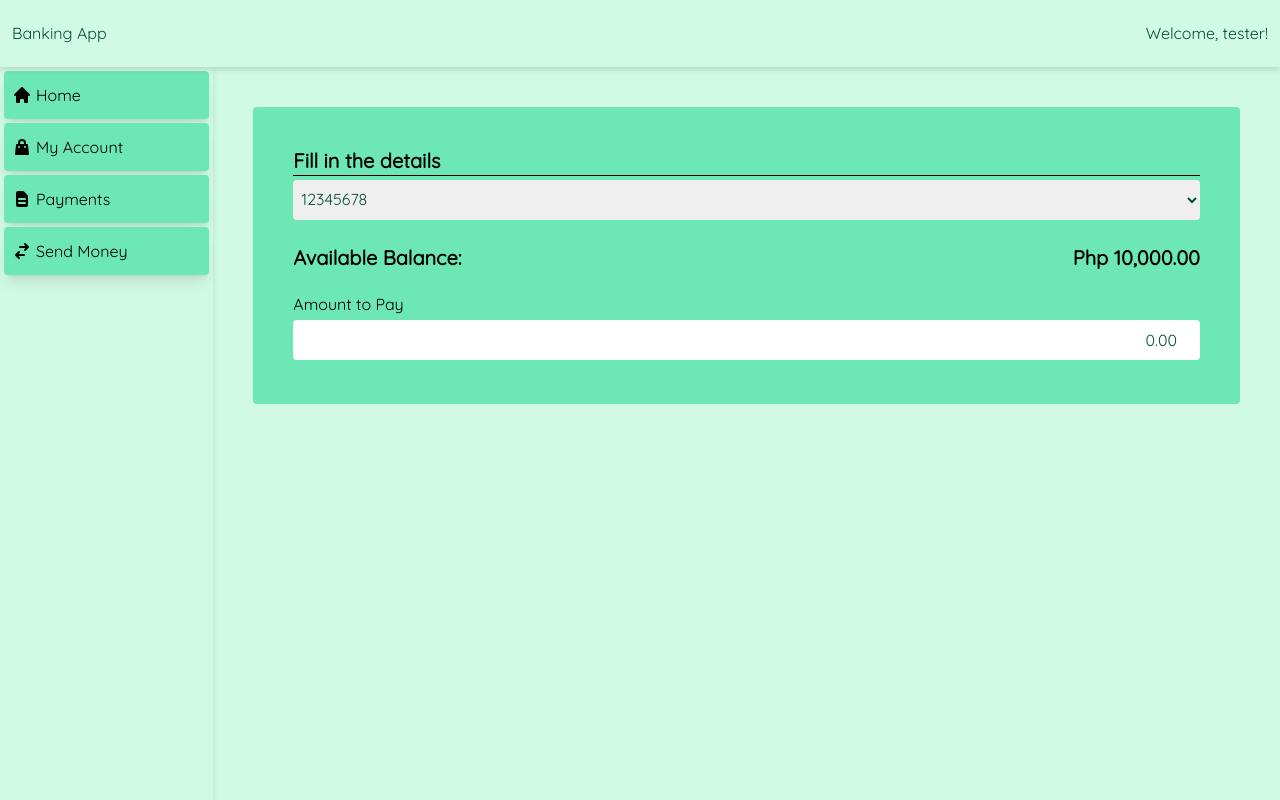
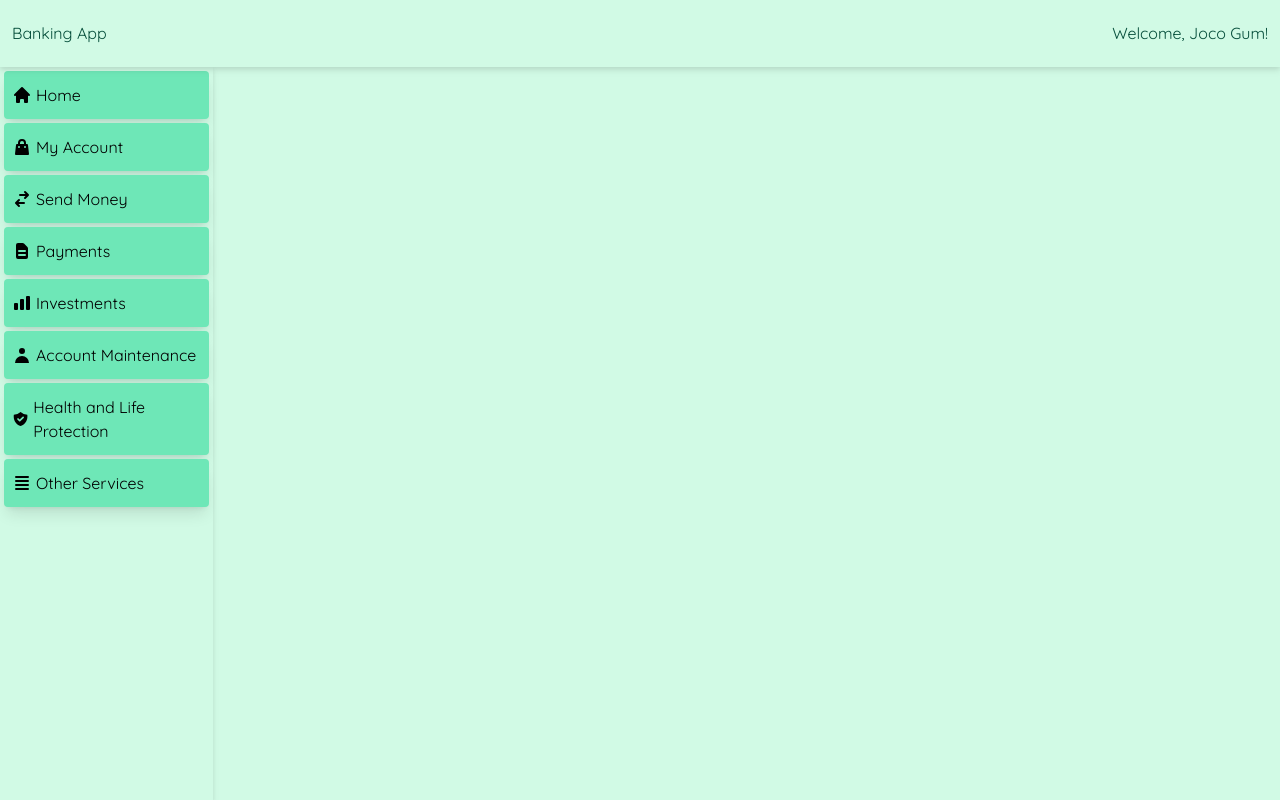
Before and after one commit to jocogum10/banking-app, a React (Create React App) app: page /pay-bills in a window 1280 px wide. Built offline with nearby package versions, Linux system fonts and the light colour scheme.

Commit message:
changed data structure

```diff
--- a/src/App.js
+++ b/src/App.js
@@ -1,34 +1,31 @@
+import { useEffect, useState } from 'react';
 import Content from './components/Content';
 import Navbar from './components/Navbar';
 import Sidebar from './components/Sidebar';
 
 function App() {
   // variables
-  const user = {
-    username: 'tester',
+  const [ data, setData ] = useState({
+    username: 'Joco Gum',
     password: 'test123',
-    email: 'test@test.com',
-    accounts: [
-      {account_type : 'Savings', account_number: '12345678', balance : '10000.00'},
-      {account_type : 'Checking', account_number: '1234512', balance : '20000.00'},
-      {account_type : 'Savings', account_number: '3246234', balance : '450452.00'},
-      {account_type : 'Checking', account_number: '7896389', balance : '4527.51'},
-      {account_type : 'Savings', account_number: '8937453', balance : '54289274.54'},
-      {account_type : 'Checking', account_number: '83987963', balance : '7827452.96'},
-    ],
-  }
-  const expenseItem = {
-    name: '',
-    cost: '',
-    owner: '',
-  }
+    email: 'test@example.com',
+    balance: '10000.00',
+    account_type: 'Savings',
+    account_number: '1111111',
+    expenseItems: [{cost: '', reason:''},],
+  })
+
+  useEffect(() => {
+    console.log('App data:', data)
+  }, [data]);
+
 
   // return
   return (
     <div className="grid grid-cols-12 grid-rows-12 font-Quicksand min-h-screen">
-      <Navbar name={user.username} />
+      <Navbar username={data.username} />
       <Sidebar />
-      <Content accounts={user.accounts} name={user.username} />
+      <Content data={data} setData={setData}/>
     </div>
   );
 }
--- a/src/components/Content.jsx
+++ b/src/components/Content.jsx
@@ -1,28 +1,23 @@
 import { BrowserRouter, Routes, Route } from "react-router-dom";
 import Account from "../pages/Account";
-import AccountDetails from "../pages/AccountDetails";
 import ComingSoon from "../pages/ComingSoon";
 import Home from "../pages/Home";
-import PayBills from "../pages/PayBills";
-import TransferMoney from "../pages/TransferMoney";
+import Payments from "../pages/Payments";
+import SendMoney from "../pages/SendMoney";
 
 
-function Content ({name, accounts}) {
+function Content (props) {
+    const {data: {username, balance, account_type, account_number}, setData} = props
 
-    const homePage = <Home name={name} />
-    const accountPage = accounts.map((account) => {
-        return <Account
-                    key={account.account_number}
-                    balance={account.balance}
-                    account_type={account.account_type}
-                    account_number={account.account_number}
+    const homePage = <Home username={username} />
+    const accountPage = <Account
+                    balance={balance}
+                    account_type={account_type}
+                    account_number={account_number}
                     />
-    });
-
-    const transferPage = <TransferMoney accounts={accounts} />
-    const payBills = <PayBills accounts={accounts} />
+    const sendMoneyPage = <SendMoney balance={balance} account_type={account_type} account_number={account_number} />
+    const paymentsPage = <Payments balance={balance} account_type={account_type} account_number={account_number} setData={setData}/>
     const comingSoon = <ComingSoon />
-    const accountDetails = <AccountDetails accounts={accounts} />
 
     return (
         <BrowserRouter>
@@ -31,13 +26,12 @@ function Content ({name, accounts}) {
                     <Route path='/banking-app' element={homePage}/>
                     <Route path='/' element={homePage}/>
                     <Route path='/my-account' element={accountPage}/>
-                    <Route path='/transfer-money' element={transferPage}/>
-                    <Route path='/pay-bills' element={payBills}/>
+                    <Route path='/send-money' element={sendMoneyPage}/>
+                    <Route path='/payments' element={paymentsPage}/>
                     <Route path='/investments' element={comingSoon}/>
                     <Route path='/account-maintenance' element={comingSoon}/>
                     <Route path='/life--health-protection' element={comingSoon}/>
                     <Route path='/other-services' element={comingSoon}/>
-                    <Route path='/my-account/account-details/:accountNumber' element={accountDetails}/>
                 </Routes>
             </div>
         </BrowserRouter>
--- a/src/components/Navbar.jsx
+++ b/src/components/Navbar.jsx
@@ -1,8 +1,11 @@
-function Navbar ({name}) {
+function Navbar (props) {
+    const { username } = props
     return (
         <div className="bg-emerald-100 text-emerald-900 col-span-full row-start-1 flex justify-between items-center drop-shadow-md z-10">
-            <h1 className="mx-3">Banking App</h1>
-            <h1 className="mx-3">Welcome, {name}!</h1>
+            <h1 className="mx-3">
+                <a href="/" >Banking App</a>
+            </h1>
+            <h1 className="mx-3">Welcome, {username}!</h1>
         </div>
 
     )
--- a/src/components/Sidebar.jsx
+++ b/src/components/Sidebar.jsx
@@ -1,17 +1,16 @@
-// import {HomeIcon, ShoppingBagIcon, SwitchHorizontalIcon, DocumentTextIcon, ChartBarIcon, UserIcon, ShieldCheckIcon, ViewListIcon} from '@heroicons/react/solid'
-import {HomeIcon, ShoppingBagIcon, SwitchHorizontalIcon, DocumentTextIcon } from '@heroicons/react/solid'
+import {HomeIcon, ShoppingBagIcon, SwitchHorizontalIcon, DocumentTextIcon, ChartBarIcon, UserIcon, ShieldCheckIcon, ViewListIcon} from '@heroicons/react/solid'
 
 function Sidebar () {
     // links
     const sideBarInfo = [
         {icon: <HomeIcon className='h-5 w-5' />, text: 'Home', route: '/'},
         {icon: <ShoppingBagIcon className='h-5 w-5' />, text: 'My Account', route: '/my-account'},
-        {icon: <DocumentTextIcon className='h-5 w-5' />, text: 'Payments', route: '/pay-bills'},
-        {icon: <SwitchHorizontalIcon className='h-5 w-5' />, text: 'Send Money', route: '/transfer-money'},
-        // {icon: <ChartBarIcon className='h-5 w-5' />, text: 'Investments', route: '/investments'},
-        // {icon: <UserIcon className='h-5 w-5' />, text: 'Account Maintenance', route: '/account-maintenance'},
-        // {icon: <ShieldCheckIcon className='h-5 w-5' />, text: 'Health and Life Protection', route: '/life--health-protection'},
-        // {icon: <ViewListIcon className='h-5 w-5' />, text: 'Other Services', route: '/other-services'}
+        {icon: <SwitchHorizontalIcon className='h-5 w-5' />, text: 'Send Money', route: '/send-money'},
+        {icon: <DocumentTextIcon className='h-5 w-5' />, text: 'Payments', route: '/payments'},
+        {icon: <ChartBarIcon className='h-5 w-5' />, text: 'Investments', route: '/investments'},
+        {icon: <UserIcon className='h-5 w-5' />, text: 'Account Maintenance', route: '/account-maintenance'},
+        {icon: <ShieldCheckIcon className='h-5 w-5' />, text: 'Health and Life Protection', route: '/life--health-protection'},
+        {icon: <ViewListIcon className='h-5 w-5' />, text: 'Other Services', route: '/other-services'}
     ]
     const sideBarLinks = sideBarInfo.map((text) => {
         return (
@@ -19,7 +18,6 @@ function Sidebar () {
                 {text.icon}
                 <p className='m-1'>{text.text}</p>
             </a>
-
         )
     })
 
--- a/src/pages/Account.jsx
+++ b/src/pages/Account.jsx
@@ -12,7 +12,8 @@ function Account (props) {
 
     const cardClicked = function(account_number) {
         console.log(account_number)
-        navigate(`/my-account/account-details/${account_number}`)
+        // navigate(`/my-account/account-details/${account_number}`)
+        navigate(`/payments`)
     }
 
 
--- a/src/pages/AccountDetails.jsx
+++ /dev/null
@@ -1,30 +0,0 @@
-import { useParams } from "react-router-dom";
-
-function AccountDetails (props) {
-    const {accounts} = props
-
-    let { accountNumber } = useParams();
-
-    const balance = accounts.find(account => (account.account_number === accountNumber));
-    const accountBalance = balance.balance.toString().replace(/\B(?=(\d{3})+(?!\d))/g, ",")
-
-    const account = <h1 className="font-bold text-xl">{accountNumber} {accountBalance}</h1>
-
-    return (
-        <div className="container bg-emerald-300 rounded overflow-hidden m-10 p-10 flex flex-col">
-            <h1 className="font-bold text-xl">Fill in the details</h1>
-            <hr className="border-black" />
-            <select name="account-number" className="p-1 my-1 h-10 rounded text-emerald-900">
-                {accountNumber}
-            </select>
-            <span className="flex justify-between font-bold text-xl my-5">
-                <p>Available Balance:</p>
-                <p>Php {accountBalance}</p>
-            </span>
-            <label htmlFor="amountTransfer">Amount to Pay</label>
-            <input name="amountTransfer" type="number" className="appearance-none p-2 my-1 h-10 rounded placeholder-emerald-900 text-right" placeholder="0.00"/>
-        </div>
-    )
-}
-
-export default AccountDetails;
--- a/src/pages/Home.jsx
+++ b/src/pages/Home.jsx
@@ -1,9 +1,9 @@
 
-function Home ({name}) {
+function Home ({username}) {
 
     return (
         <div className="container bg-emerald-300 rounded overflow-hidden m-10 p-10">
-            <h1 className="font-bold text-xl leading-loose">Hi, {name}!</h1>
+            <h1 className="font-bold text-xl leading-loose">Hi, {username}!</h1>
             <h3 className="leading-loose">Welcome to Banking App Online!</h3>
             <p className="leading-relaxed">Transactions are now more secure than ever. Starting today, fund transfers to another Banking App account will require Mobile Key authentication. Activate your Mobile Key now.</p>
             <p className="leading-relaxed">Conveniently enroll billers, recipients, and prepaid accounts through the Banking App once you update to the latest version.</p>
--- a/src/pages/PayBills.jsx
+++ /dev/null
@@ -1,52 +0,0 @@
-import { useEffect, useState } from "react";
-
-function PayBills (props) {
-    // props
-    const {accounts} = props
-
-    // hooks
-    const [selectedAccount, setSelectedAccount] = useState('');
-    const [currentBalance, setCurrentBalance] = useState(0);
-    useEffect(() => {
-        const balance = accounts.find(account => (account.account_number === selectedAccount));
-        if(balance){
-            const accountBalance = balance.balance.toString().replace(/\B(?=(\d{3})+(?!\d))/g, ",")
-            setCurrentBalance(accountBalance);
-        } else {
-            const firstAccount = accounts[0].balance.toString().replace(/\B(?=(\d{3})+(?!\d))/g, ",")
-            setCurrentBalance(firstAccount);
-        }
-
-    },[selectedAccount]);
-
-    // event handlers
-    function accountNumberSelected (e) {
-        setSelectedAccount(e.target.value);
-    }
-
-
-    // rendering
-    const accountNumber = accounts.map( (account) => {
-        return <option className="text-emerald-900" key={account.account_number}>{account.account_number}</option>
-    });
-
-
-
-    return (
-        <div className="container bg-emerald-300 rounded overflow-hidden m-10 p-10 flex flex-col">
-            <h1 className="font-bold text-xl">Fill in the details</h1>
-            <hr className="border-black" />
-            <select name="account-number" className="p-1 my-1 h-10 rounded text-emerald-900" onChange={accountNumberSelected}>
-                {accountNumber}
-            </select>
-            <span className="flex justify-between font-bold text-xl my-5">
-                <p>Available Balance:</p>
-                <p>Php {currentBalance}</p>
-            </span>
-            <label htmlFor="amountTransfer">Amount to Pay</label>
-            <input name="amountTransfer" type="number" className="appearance-none p-2 my-1 h-10 rounded placeholder-emerald-900 text-right" placeholder="0.00"/>
-        </div>
-    )
-}
-
-export default PayBills;
--- /dev/null
+++ b/src/pages/Payments.jsx
@@ -0,0 +1,53 @@
+import { useRef } from "react";
+
+function Payments (props) {
+    // props
+    const {balance, account_type, account_number, setData} = props
+
+    const costRef = useRef(null);
+    const reasonRef = useRef(null);
+    const formRef = useRef();
+
+    // event handlers
+    function addPayment (e) {
+        e.preventDefault();
+        setData( (prevData) => {
+            return {
+                ...prevData,
+                expenseItems: [{cost: costRef.current.value, reason: reasonRef.current.value}],
+            }
+        })
+        formRef.current.reset();
+    }
+    function clearForm (e) {
+        e.preventDefault();
+        formRef.current.reset();
+    }
+
+
+    return (
+        <form ref={formRef} className="container bg-emerald-300 rounded overflow-hidden m-10 p-10 flex flex-col">
+            <h1 className="font-bold text-xl">Payments</h1>
+            <hr className="border-black" />
+            <label htmlFor="account-number">Which account would you like to pay from:</label>
+            <select name="account-number" className="p-1 my-1 h-10 rounded text-emerald-900">
+                <option className="text-emerald-900">{account_number}</option>
+            </select>
+            <span className="flex justify-between font-bold text-xl my-5">
+                <p>Available Balance:</p>
+                <p>Php {balance}</p>
+            </span>
+            <label htmlFor="amountToPay">Amount to Pay</label>
+            <input name="amountToPay" type="number" className="appearance-none p-2 my-1 h-10 rounded placeholder-emerald-900 text-right" placeholder="0.00" ref={costRef} />
+            <label htmlFor="reasonOfPayment">Reason of payment</label>
+            <input name="reasonOfPayment" type="text" className="appearance-none p-2 my-1 h-10 rounded placeholder-emerald-900 text-right" placeholder="Reason" ref={reasonRef} />
+            <hr className="border-black" />
+            <span className="flex justify-around">
+                <button className="bg-emerald-700 text-white hover:ring-2 hover:ring-emerald-700 my-1 rounded p-2" onClick={addPayment}>Send</button>
+                <button className="bg-emerald-700 text-white hover:ring-2 hover:ring-emerald-700 my-1 rounded p-2" onClick={clearForm}>Cancel</button>
+            </span>
+        </form>
+    )
+}
+
+export default Payments;
--- a/src/pages/TransferMoney.jsx
+++ b/src/pages/SendMoney.jsx
@@ -1,19 +1,19 @@
 import { Fragment, useState } from "react";
 
-function TransferMoney (props) {
-    // 1 destructure needed props, any logic about props
-    const {accounts} = props
-    // 2 setup states
+function SendMoney (props) {
+    const {balance, account_type, account_number} = props
+
+    const accountBalance = balance.toString().replace(/\B(?=(\d{3})+(?!\d))/g, ",")
+
     const [transferDestination, setTransferDestination] = useState('');
-    // 3 hook dependencies
-    // 4 declaration of event handlers
+
     const chooseTransfer = (e) => {
         {switch (e.target.value) {
             case 'own_account':
                 setTransferDestination(<Fragment>
                                     <label htmlFor="account-number-destination">Which account would you like to transfer to:</label>
                                     <select name="account-number-destination" className="p-1 my-1 h-10 rounded text-emerald-900">
-                                        {accountNumber}
+                                        Unable to process your request at the moment.
                                     </select>
                                 </Fragment>)
                 break;
@@ -31,20 +31,19 @@ function TransferMoney (props) {
                 setTransferDestination('')
         };}
     }
-    const accountNumber = accounts.map( (account) => {
-        return <option className="text-emerald-900" key={account.account_number}>{account.account_number}</option>
-    });
-    // 5 control flow of jsx returns
-
 
     return (
         <div className="container bg-emerald-300 rounded overflow-hidden m-10 p-10 flex flex-col">
-            <h1 className="font-bold text-xl">Fill in the details</h1>
+            <h1 className="font-bold text-xl">Send Money</h1>
             <hr className="border-black" />
-            <label htmlFor="account-number">Which account would you like to transfer from:</label>
+            <label htmlFor="account-number">Which account would you like to send from:</label>
             <select name="account-number" className="p-1 my-1 h-10 rounded text-emerald-900">
-                {accountNumber}
+                <option className="text-emerald-900">{account_number}</option>
             </select>
+            <span className="flex justify-between font-bold text-xl my-5">
+                <p>Available Balance:</p>
+                <p>Php {accountBalance}</p>
+            </span>
             <label htmlFor="amountTransfer">Transfer amount</label>
             <input name="amountTransfer" type="number" className="appearance-none p-2 my-1 h-10 rounded placeholder-emerald-900 text-right" placeholder="0.00"/>
             <p htmlFor="amountTo">Transfer to:</p>
@@ -67,7 +66,7 @@ function TransferMoney (props) {
 
             <hr className="border-black" />
             <span className="flex justify-around">
-                <button className="bg-emerald-700 text-white hover:ring-2 hover:ring-emerald-700 my-1 rounded p-2">Submit</button>
+                <button className="bg-emerald-700 text-white hover:ring-2 hover:ring-emerald-700 my-1 rounded p-2">Send</button>
                 <button className="bg-emerald-700 text-white hover:ring-2 hover:ring-emerald-700 my-1 rounded p-2">Cancel</button>
             </span>
 
@@ -75,4 +74,4 @@ function TransferMoney (props) {
     )
 }
 
-export default TransferMoney;
+export default SendMoney;
```
